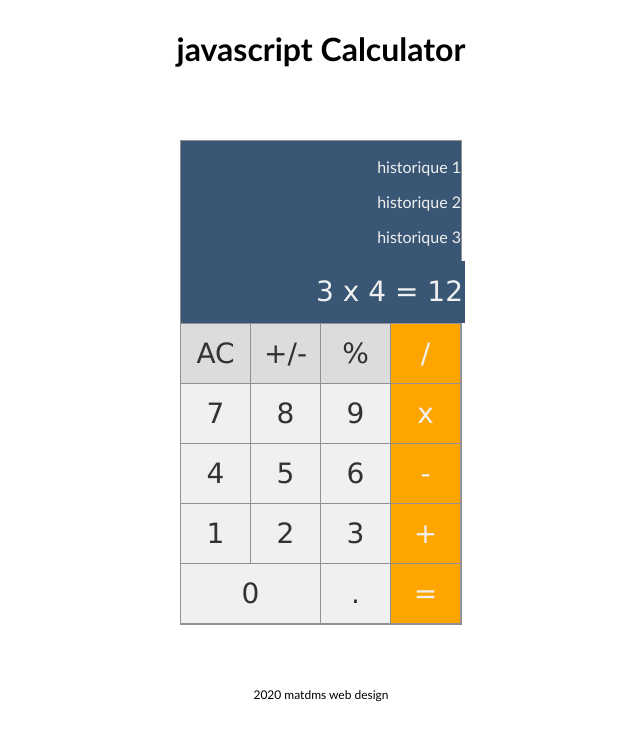
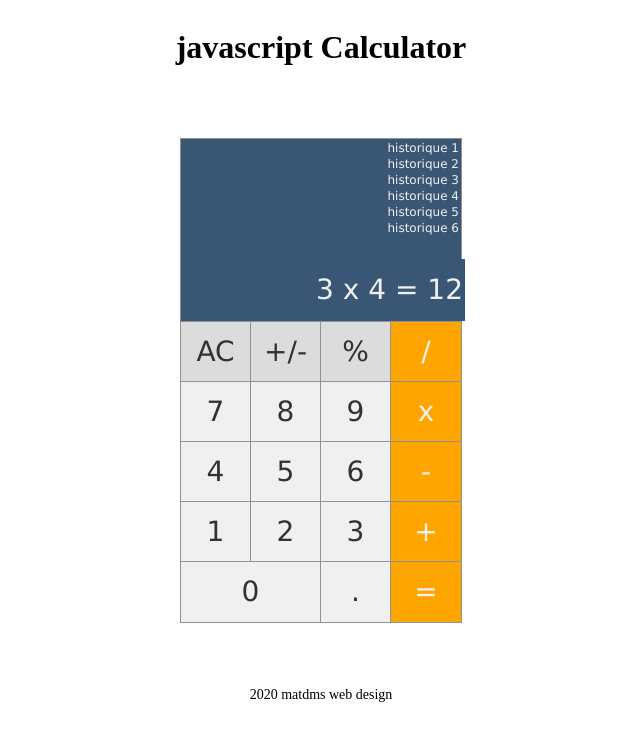
Before and after one commit to matdms/odin-07-calculator, a plain HTML site: page index.html in a window 1280 px wide. Shown: the whole page, without its empty margins (319-959 px from the left). Drawn offline with Linux system fonts and the light colour scheme; a web font is replaced by a local one.

Commit message:
New font & border width fix

```diff
--- a/index.html
+++ b/index.html
@@ -2,6 +2,7 @@
 <html lang="fr">
 <head>
   <meta charset="UTF-8">
+  <link href='https://fonts.googleapis.com/css?family=Strait' rel='stylesheet'>
   <link rel="stylesheet" href="style-md.css">
   <title>Calculator</title>
 </head>
@@ -20,6 +21,9 @@
           <p>historique 1</p>
           <p>historique 2</p>
           <p>historique 3</p>
+          <p>historique 4</p>
+          <p>historique 5</p>
+          <p>historique 6</p>
         </div>
         <input type="text" class="inpt" value="3 x 4 = 12">
       </div>
@@ -28,22 +32,22 @@
         <button class="btn option">AC</button>
         <button class="btn option">+/-</button>
         <button class="btn option">%</button>
-        <button class="btn oper">/</button>
+        <button class="btn oper right">/</button>
         <button class="btn num">7</button>
         <button class="btn num">8</button>
         <button class="btn num">9</button>
-        <button class="btn oper">x</button>
+        <button class="btn oper right">x</button>
         <button class="btn num">4</button>
         <button class="btn num">5</button>
         <button class="btn num">6</button>
-        <button class="btn oper">-</button>
+        <button class="btn oper right">-</button>
         <button class="btn num">1</button>
         <button class="btn num">2</button>
         <button class="btn num">3</button>
-        <button class="btn oper">+</button>
-        <button class="btn zero">0</button>
-        <button class="btn num">.</button>
-        <button class="btn oper">=</button>
+        <button class="btn oper right">+</button>
+        <button class="btn zero bottom">0</button>
+        <button class="btn num bottom">.</button>
+        <button class="btn oper botright">=</button>
       </div>
 
     </div>
--- a/style-md.css
+++ b/style-md.css
@@ -1,7 +1,7 @@
 /* Calculator stylesheet */
 
 body {
-  font-family: 'Gill Sans', 'Gill Sans MT', Calibri, 'Trebuchet MS', sans-serif;
+  font-family: 'Strait';
   display: flex;
   flex-direction: column;
   align-items: center;
@@ -11,12 +11,8 @@ main {
   margin: 50px auto 50px auto;
 }
 
-header {
-
-}
-
 footer {
-  font-size: 12px;
+  font-size: 14px;
 }
 
 .screen {
@@ -53,6 +49,7 @@ footer {
 .histo {
   height: 120px;
   border-style: none;
+  font-family: Verdana, Geneva, Tahoma, sans-serif;
 }
 
 .inpt {
@@ -80,6 +77,24 @@ footer {
   border-style: solid;
 }
 
+.bottom {
+  border-width: 0 1px 0 0;
+  border-color: rgb(145, 145, 145);
+  border-style: solid;
+}
+
+.right {
+  border-width: 0 0 1px 0;
+  border-color: rgb(145, 145, 145);
+  border-style: solid;
+}
+
+.botright {
+  border-width: 0;
+  border-color: rgb(145, 145, 145);
+  border-style: solid;
+}
+
 .option {
   background-color: rgb(220, 220, 220);
 }
@@ -92,3 +107,8 @@ footer {
 .num, .zero {
   background-color: rgb(240, 240, 240);
 }
+
+.histo p {
+  margin: 2px;
+  font-size: 12px;
+}
```
